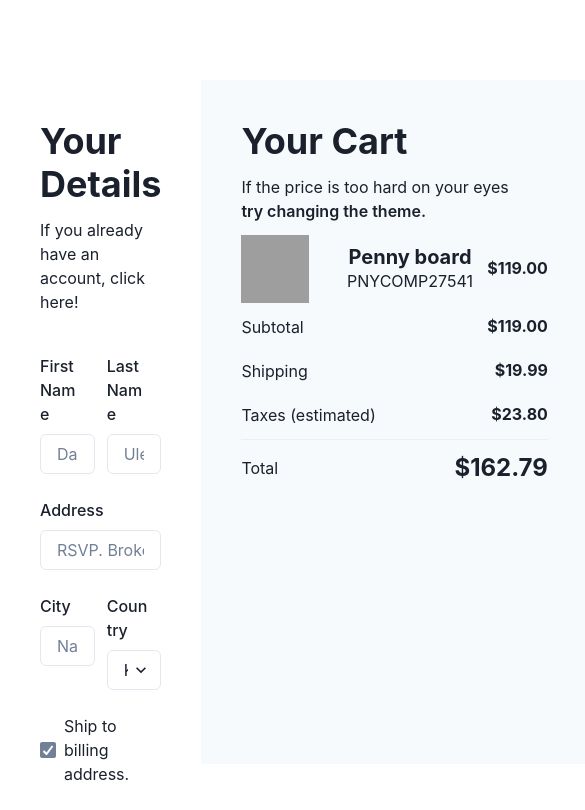
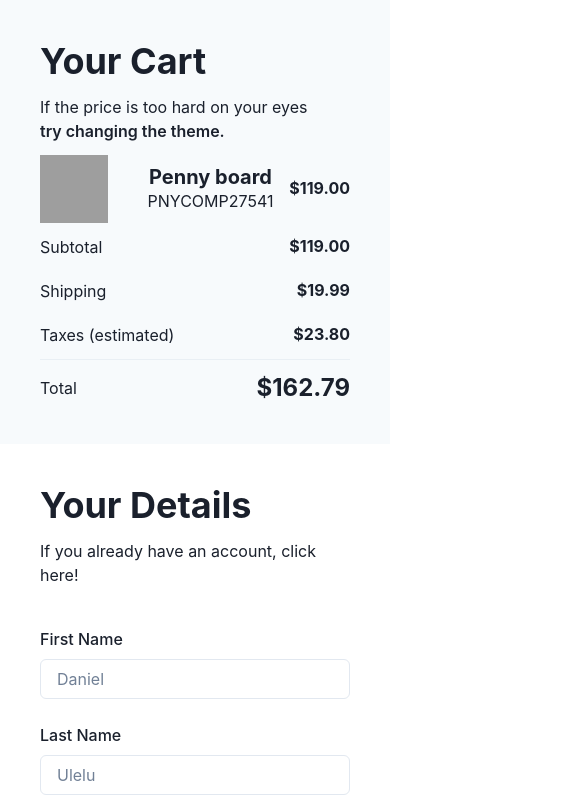
Before and after one commit to danielulelu/Order-cart, a Next.js app: page / in a window 390 px wide. Shown: the top 810 px of the page, 585 px wide, since content can reach past the window. Built offline with nearby package versions, Linux system fonts and the light colour scheme; grey boxes are pictures that could not be loaded.

Commit message:
Implemented responsive design in Chakra-ui

```diff
--- a/pages/index.tsx
+++ b/pages/index.tsx
@@ -4,7 +4,11 @@
 
 const IndexPage = () => (
   <Container maxW="container.xl" p={0}>
-    <Flex h="100vh" py={20}>
+    <Flex
+      h={{ base: 'auto', md: '100vh'}}
+      py={[0, 10, 20]}
+      direction={{ base: "column-reverse", md: "row" }}
+    >
       <Details />
       <Cart />
     </Flex>
--- a/src/sections/details.tsx
+++ b/src/sections/details.tsx
@@ -10,9 +10,11 @@
   Select,
   Checkbox,
   Button,
+  useBreakpointValue
 } from "@chakra-ui/react";
 
 const Details = () => {
+  const colSpan = useBreakpointValue({ base: 2, md: 1});
   return (
     <VStack w="full" h="full" p={10} spacing={10} alignItems="flex-start">
       <VStack spacing={3} alignItems="flex-start">
@@ -20,13 +22,13 @@
         <Text>If you already have an account, click here!</Text>
       </VStack>
       <SimpleGrid columns={2} columnGap={3} rowGap={6} w="full">
-        <GridItem colSpan={1}>
+        <GridItem colSpan={colSpan}>
           <FormControl>
             <FormLabel>First Name</FormLabel>
             <Input placeholder="Daniel" />
           </FormControl>
         </GridItem>
-        <GridItem colSpan={1}>
+        <GridItem colSpan={colSpan}>
           <FormControl>
             <FormLabel>Last Name</FormLabel>
             <Input placeholder="Ulelu" />
@@ -38,13 +40,13 @@
             <Input placeholder="RSVP. Broken Dreams 2023" />
           </FormControl>
         </GridItem>
-        <GridItem colSpan={1}>
+        <GridItem colSpan={colSpan}>
           <FormControl>
             <FormLabel>City</FormLabel>
             <Input placeholder="Nairobi" />
           </FormControl>
         </GridItem>
-        <GridItem colSpan={1}>
+        <GridItem colSpan={colSpan}>
           <FormControl>
             <FormLabel>Country</FormLabel>
             <Select>
```
